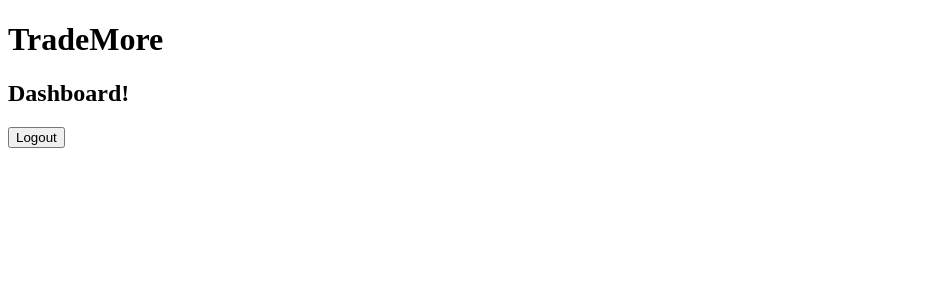
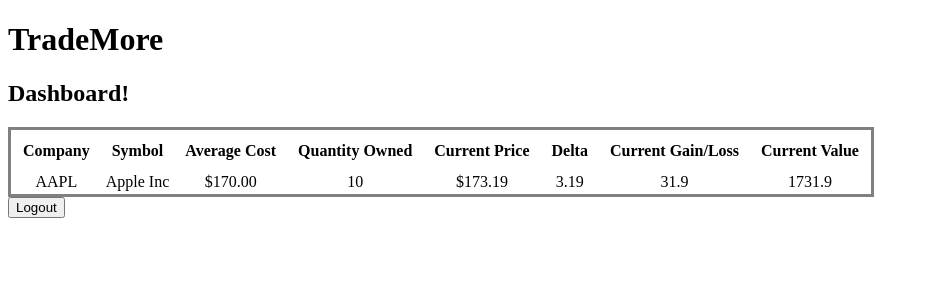
Before and after one commit to Blendwizard/trade-more, a React app: page /dashboard in a window 1280 px wide. Shown: the top 300 px of the page, without its empty margins (0-929 px from the left). Built offline with nearby package versions, Linux system fonts and the light colour scheme; no server answers.

Commit message:
add sample table for stock dashboard, sample styling

```diff
--- /dev/null
+++ b/src/App.css
@@ -0,0 +1,7 @@
+th {
+  padding: 10px;
+}
+
+td {
+  text-align: center;
+}
--- a/src/Dashboard.jsx
+++ b/src/Dashboard.jsx
@@ -1,4 +1,5 @@
 import React, { useEffect } from 'react';
+import StockTable from './ui_components/stockTable';
 
 const Dashboard = () => {
 
@@ -9,6 +10,10 @@ const Dashboard = () => {
         console.log('redirecting!', res.url);
         window.location.href = 'http://localhost:3000/login';
         alert('Please login before continuing');
+      } else {
+        console.log('Loading dashboard content...');
+        // Insert API calls
+
       }
     })
     .catch((err) => console.log(err))
@@ -31,10 +36,9 @@ const Dashboard = () => {
     return response;
   }
 
-  const handleClick = async () => {
+  const handleLogout = async () => {
     requestLogout()
     .then((res) => {
-      console.log(res)
       window.location.href = res.url;
       alert('Logout successful, redirecting to home...')
     })
@@ -43,7 +47,8 @@ const Dashboard = () => {
   return (
     <>
     <h2>Dashboard!</h2>
-    <button onClick={handleClick}>Logout</button>
+    <StockTable></StockTable>
+    <button onClick={handleLogout}>Logout</button>
     </>
   )
 }
--- a/src/index.jsx
+++ b/src/index.jsx
@@ -2,6 +2,7 @@ import React from 'react';
 import { createRoot } from "react-dom/client";
 import { BrowserRouter } from 'react-router-dom';
 import App from './App.jsx';
+import './App.css';
 
 const root = createRoot(document.getElementById("root"));
 root.render(
--- /dev/null
+++ b/src/sample_data/test_data.js
@@ -0,0 +1,60 @@
+const sample = {
+  "avgTotalVolume": 68640478,
+  "calculationPrice": "iexlasttrade",
+  "change": 1.09,
+  "changePercent": 0.00633,
+  "close": null,
+  "closeSource": "official",
+  "closeTime": null,
+  "companyName": "Apple Inc",
+  "currency": "USD",
+  "delayedPrice": null,
+  "delayedPriceTime": null,
+  "extendedChange": null,
+  "extendedChangePercent": null,
+  "extendedPrice": null,
+  "extendedPriceTime": null,
+  "high": null,
+  "highSource": null,
+  "highTime": null,
+  "iexAskPrice": 0,
+  "iexAskSize": 0,
+  "iexBidPrice": 0,
+  "iexBidSize": 0,
+  "iexClose": 173.19,
+  "iexCloseTime": 1660593599743,
+  "iexLastUpdated": 1660593599743,
+  "iexMarketPercent": 0.01457274013943701,
+  "iexOpen": 171.52,
+  "iexOpenTime": 1660570200198,
+  "iexRealtimePrice": 173.19,
+  "iexRealtimeSize": 200,
+  "iexVolume": 786184,
+  "lastTradeTime": 1660593599743,
+  "latestPrice": 173.19,
+  "latestSource": "IEX Last Trade",
+  "latestTime": "August 15, 2022",
+  "latestUpdate": 1660593599743,
+  "latestVolume": null,
+  "low": null,
+  "lowSource": null,
+  "lowTime": null,
+  "marketCap": 2783293538880,
+  "oddLotDelayedPrice": null,
+  "oddLotDelayedPriceTime": null,
+  "open": null,
+  "openTime": null,
+  "openSource": "official",
+  "peRatio": 28.63,
+  "previousClose": 172.1,
+  "previousVolume": 68039382,
+  "primaryExchange": "NASDAQ",
+  "symbol": "AAPL",
+  "volume": null,
+  "week52High": 182.19,
+  "week52Low": 128.86,
+  "ytdChange": -0.020463984557635158,
+  "isUSMarketOpen": false
+};
+
+export default sample;
--- /dev/null
+++ b/src/ui_components/stockTable.js
@@ -0,0 +1,35 @@
+import React from "react";
+import sample from '../sample_data/test_data';
+
+const StockTable = () => {
+
+
+  return (
+    <table style={{'border-style': 'solid'}}>
+    <colgroup span="8"></colgroup>
+      <tr>
+        <th>Company</th>
+        <th>Symbol</th>
+        <th>Average Cost</th>
+        <th>Quantity Owned</th>
+        <th>Current Price</th>
+        <th>Delta</th>
+        <th>Current Gain/Loss</th>
+        <th>Current Value</th>
+      </tr>
+      <tr>
+        <td>{sample.symbol}</td>
+        <td>{sample.companyName}</td>
+        <td>$170.00</td>
+        <td>10</td>
+        <td>${sample.iexRealtimePrice}</td>
+        <td>{Math.abs(170 - sample.iexRealtimePrice).toFixed(2)}</td>
+        <td>{10 * Math.abs(170 - sample.iexRealtimePrice).toFixed(2)}</td>
+        <td>{10 * sample.iexRealtimePrice}</td>
+      </tr>
+  </table>
+
+  )
+};
+
+export default StockTable;
```
Also changed, not shown: src/Login.jsx (line endings or trailing spaces).
